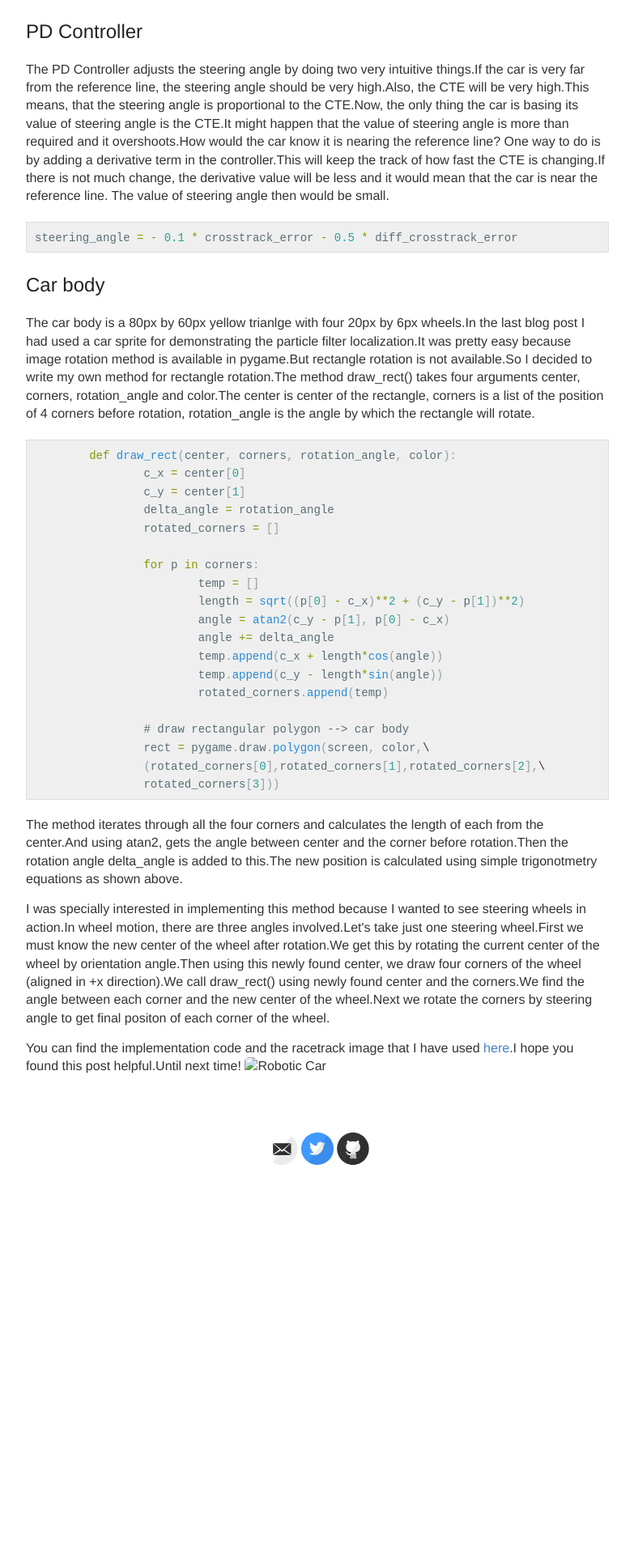
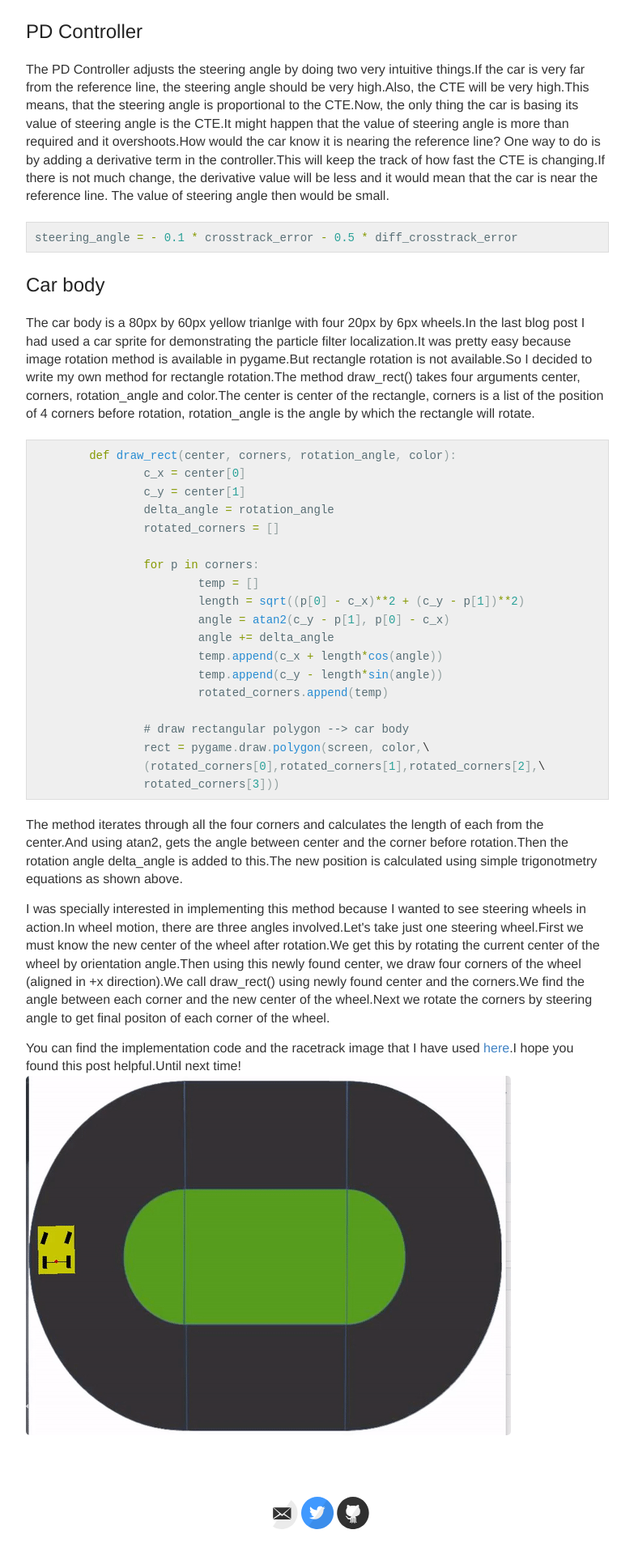
Before and after one commit to ioarun/ioarun.github.io, a Jekyll site: the page built from _posts/2017-04-03-build-2d-robotic-car.md, in a window 1280 px wide. Shown: the part 2963-4879 px from the top of the page at 81% size, without its empty margins (248-1031 px from the left). Built offline with Jekyll 4.4.1, drawn with Linux system fonts in a browser that asks for light colours; nearby versions of some CDN libraries; some web fonts are replaced; formulas are drawn with MathJax 3; before the commit the page ends 4428 px from its top, so only the background shows below that.

Commit message:
Update 2017-04-03-build-2d-robotic-car.md

```diff
--- a/_posts/2017-04-03-build-2d-robotic-car.md
+++ b/_posts/2017-04-03-build-2d-robotic-car.md
@@ -161,4 +161,4 @@ The car body is a 80px by 60px yellow trianlge with four 20px by 6px wheels.In t
 
 You can find the implementation code and the racetrack image that I have used <a href='https://github.com/ioarun/ai-for-robotics-udacity/blob/master/visual-implementation/racetrack-control.py'>here</a>.I hope you found this post helpful.Until next time!
 
-<img src="images/2017/robotic-car/racetrack-control.gif" alt="Robotic Car">
+<img src="../images/2017/robotic-car/racetrack-control.gif" alt="Robotic Car">
```
